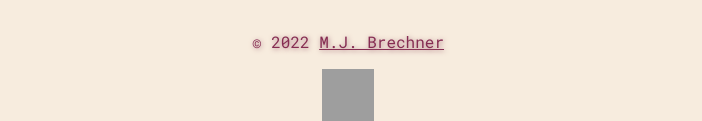
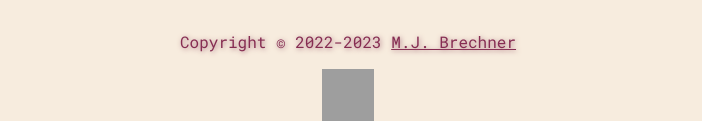
Before and after one commit to mjbrechner/or-adder, a plain HTML site: page index.html in a window 1280 px wide. Shown: the part 787-908 px from the top of the page, without its empty margins (292-994 px from the left). Drawn offline with Linux system fonts and the light colour scheme; grey boxes are pictures that could not be loaded.

Commit message:
added dynamically updating copyright notice

```diff
--- a/index.html
+++ b/index.html
@@ -39,7 +39,10 @@
         </div>
     </main>
     <footer>
-        <p>© 2022 <a href="https://github.com/mjbrechner">M.J. Brechner</a></p>
+        <p>
+            <script>document.write(`Copyright © 2022-${new Date().getFullYear()} `);</script>
+            <a href="https://github.com/mjbrechner">M.J. Brechner</a>
+        </p>
         <!-- Profile picture created by M.J. Brechner © 2022 -->
         <img class="profile-pic"
             src="https://raw.githubusercontent.com/mjbrechner/diacritics-eraser/main/images/profile-pic.png">
```
